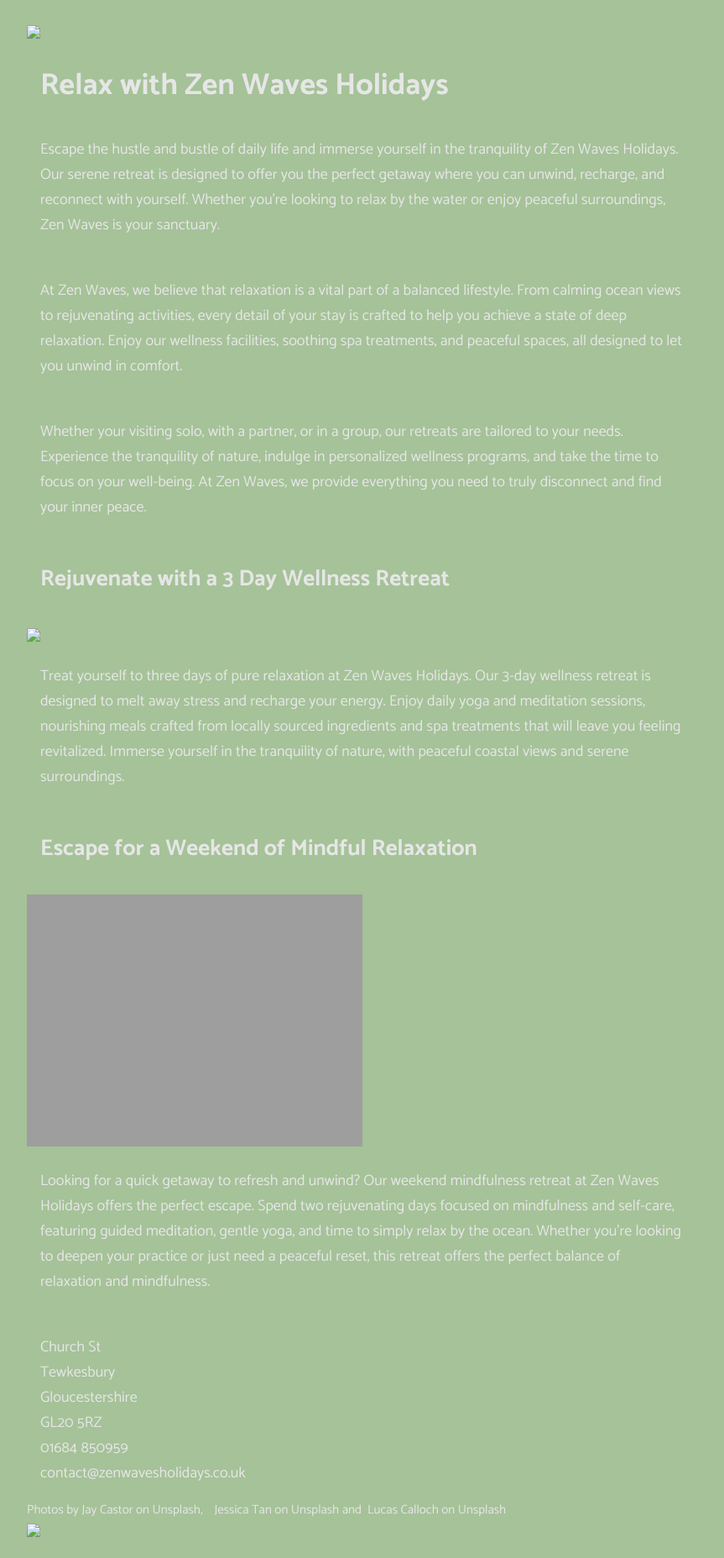
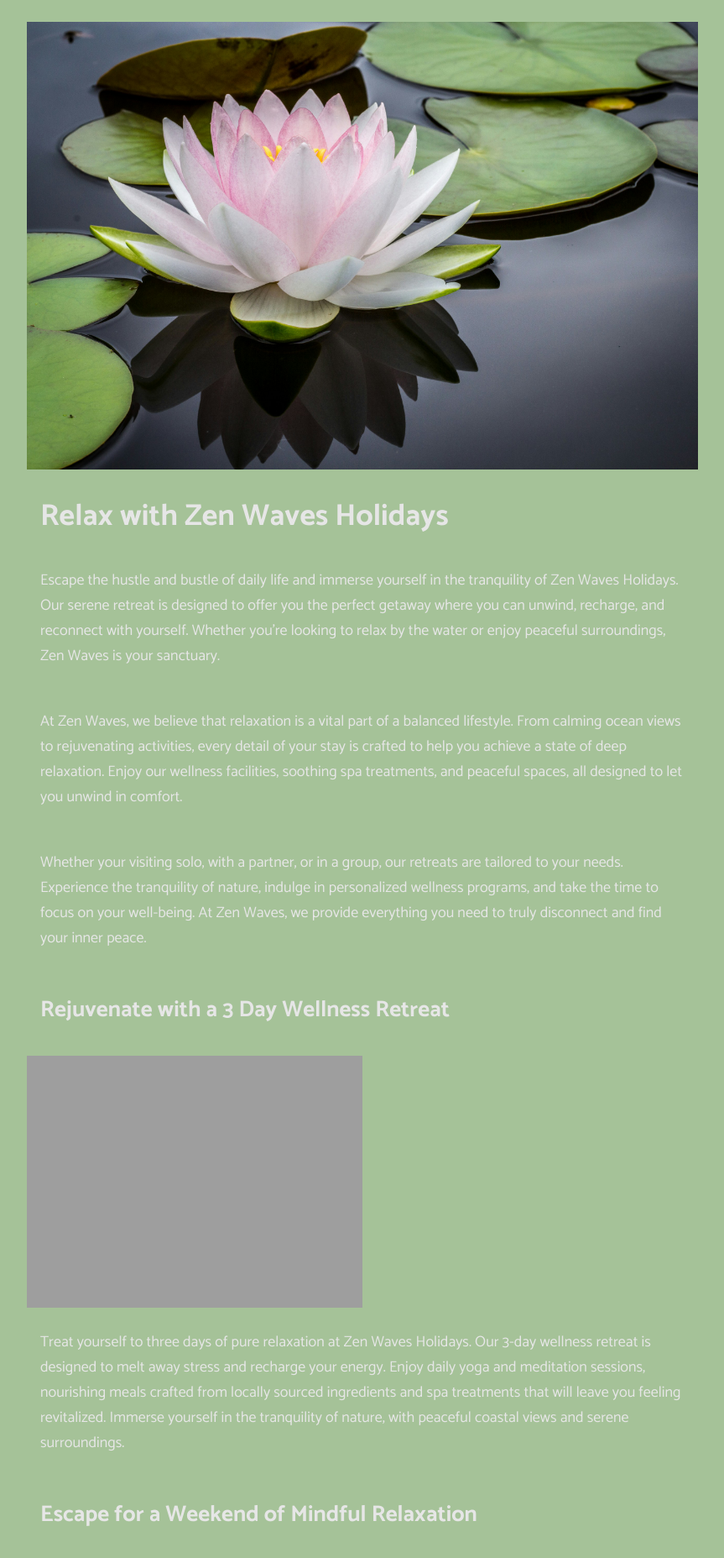
Before and after one commit to juliep0317/zen-waves-holidays, a plain HTML site: page index.html in a window 1280 px wide. Shown: the top 1855 px of the page at 84% size, without its empty margins (208-1071 px from the left). Drawn offline with Linux system fonts and the light colour scheme; the site is published under a folder, as on GitHub Pages, so addresses that start at the root find nothing.

Commit message:
Fix HTML formatting and structure

```diff
--- a/index.html
+++ b/index.html
@@ -112,7 +112,7 @@
 
     <div id="wrapper">
         <div class="banner">
-            <img src="/zen-banner.jpg">
+            <img src="zen-banner.jpg">
         </div>
 
         <div class="one-col">
@@ -137,7 +137,7 @@
 
         <div class="two-col">
             <h2>Rejuvenate with a 3 Day Wellness Retreat</h2>
-            <img src="../two-col-image1.jpg">
+            <img src="two-col-image1.jpg">
             <p>Treat yourself to three days of pure relaxation at Zen Waves Holidays.
             Our 3-day wellness retreat is designed to melt away stress and recharge your energy.
             Enjoy daily yoga and meditation sessions, nourishing meals crafted from locally sourced
@@ -148,7 +148,7 @@
 
         <div class="two-col"></div>
             <h2>Escape for a Weekend of Mindful Relaxation</h2>
-            <img src="./two-col-image2.jpg">
+            <img src="two-col-image2.jpg">
             <p class="two-col-paragraph">Looking for a quick getaway to refresh and unwind?
             Our weekend mindfulness retreat at Zen Waves Holidays offers the
             perfect escape. Spend two rejuvenating days focused on mindfulness and self-care,
@@ -174,7 +174,7 @@
     </footer>
 
      <div id="logo">
-            <img src="../zen-logo.png" width="150px">
+            <img src="zen-logo.png" width="150px">
      </div>
 
     </div> <!-- End Wrapper -->
```
